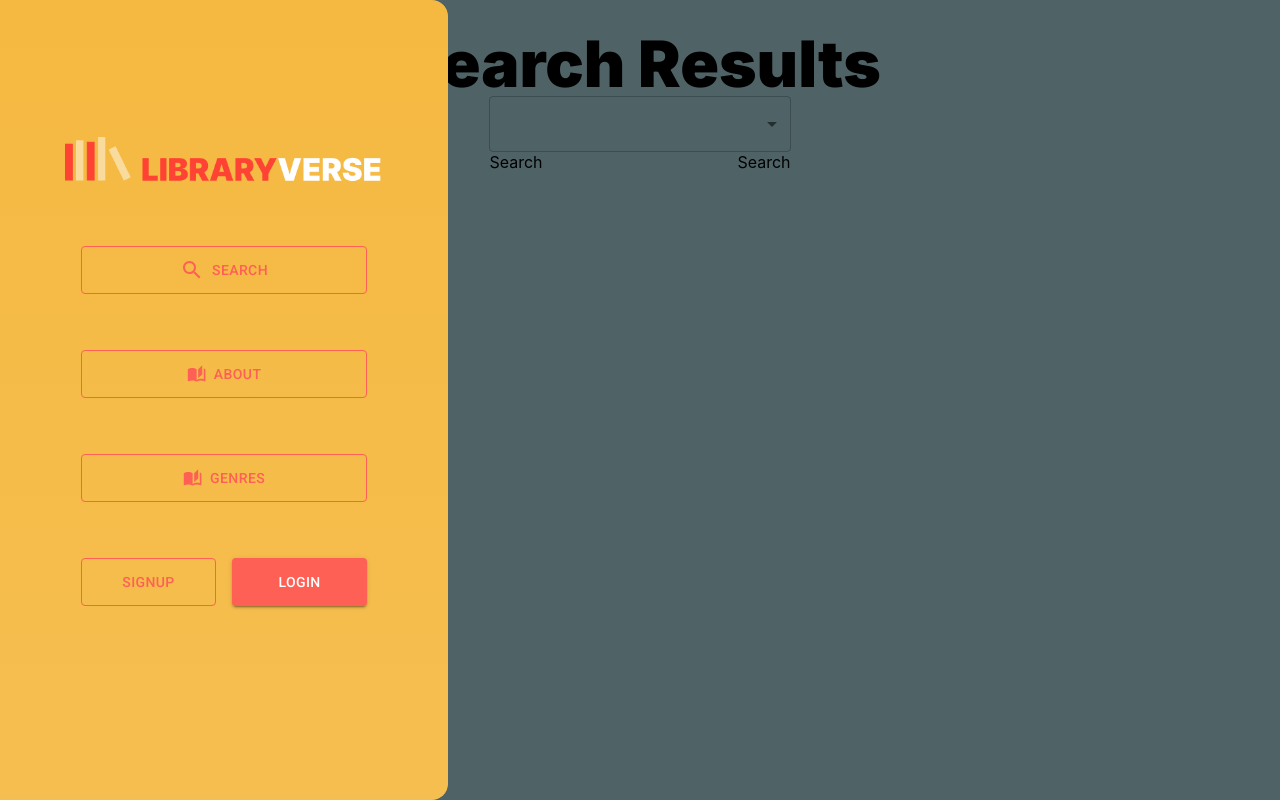
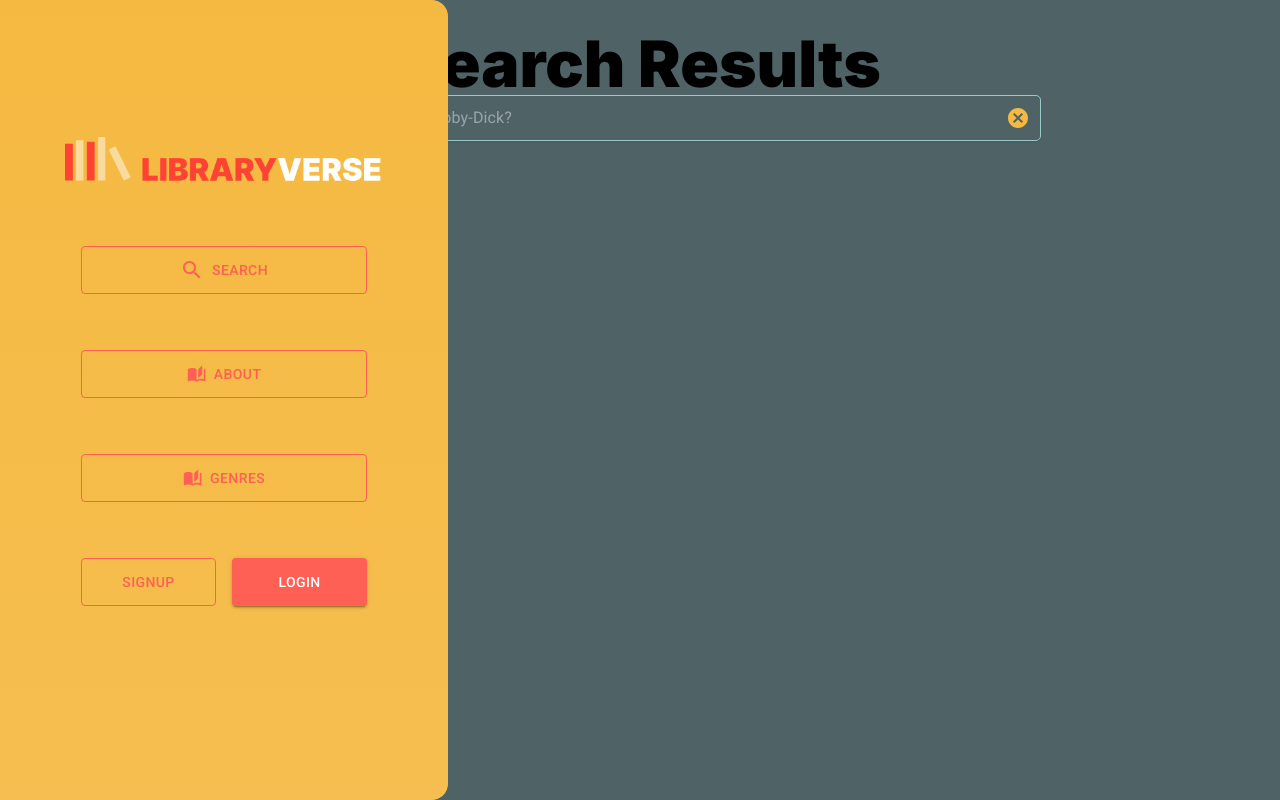
Before and after one commit to BeduTeam8/FrontEndReact, a React (Create React App) app: page / in a window 1280 px wide. Built offline with nearby package versions, Linux system fonts and the light colour scheme; a web font is replaced by a local one.

Commit message:
se borra texto con boton cancel

```diff
--- a/src/components/BarSearch.jsx
+++ b/src/components/BarSearch.jsx
@@ -13,18 +13,20 @@ import BasicMenu from "./MenuInSearchResults";
 // create
 const books = [  "The Great Gatsby",  "Moby-Dick",  "One Hundred Years of Solitude",  "Pride and Prejudice",  "War and Peace",];
 
-// Shuffle the books array using the Fisher-Yates algorithm
-function shuffle(array) {
-  for (let i = array.length - 1; i > 0; i--) {
-    const j = Math.floor(Math.random() * (i + 1));
-    [array[i], array[j]] = [array[j], array[i]];
-  }
-}
 
-;
 
 // create a switch case function based on the state of BasicMenu and export placeholder for inputbase
 const Placeholder = (props) => { // create a component called Placeholder
+	const [textInput, SetInputText] = React.useState("")
+	function textChange(e){
+		SetInputText(e.target.value)
+
+	}
+	if (props.InputField==="borrar" && textInput !== ""){
+		SetInputText("")
+		console.log("test")
+	}
+
 	const placeholder = (BasicMenu) => { // create a function called placeholder
 	  switch (BasicMenu) { // check the value of BasicMenu
 		case "Books":
@@ -50,6 +52,8 @@ const Placeholder = (props) => { // create a component called Placeholder
 		className="InputBase"
 		placeholder={placeholder(props.BasicMenu)} // call the placeholder function and pass the value of BasicMenu as an argument
 		inputProps={{ "aria-label": "Search Bar" }}
+		onChange={textChange}
+		value={textInput}
 	  />
 	);
   }
@@ -59,10 +63,19 @@ export default function BarSearch() {
 
 	// 1. Define a state variable to hold the current menu item
 	const [basicMenu, setBasicMenu] = React.useState("Books");
-
+	const [EraseInput, setEraseInput] = React.useState("");
 	// 2. Define a function that will update the menu item state variable
 	function handleMenuItemSelect(menuItem) {
 	  setBasicMenu(menuItem);
+	}
+	function eraseText (){
+		setEraseInput("borrar")
+		console.log(EraseInput)
+	}
+	function offeraseText (e){
+		setEraseInput("")
+		console.log(EraseInput)
+
 	}
 
 	return (
@@ -83,8 +96,12 @@ export default function BarSearch() {
 				<IconButton type="button" sx={{ p: "10px" }} aria-label="search">
 					<SearchIcon className="SearchBar-Icon" />
 				</IconButton>
-				<Placeholder BasicMenu={basicMenu} />
-				<IconButton sx={{ p: "10px" }} aria-label="menu">
+				<Placeholder BasicMenu={basicMenu} InputField={EraseInput}/>
+				<IconButton
+					sx={{ p: "10px" }} aria-label="menu"
+					onMouseDown={eraseText}
+					onMouseUp={offeraseText}
+					>
 					<CancelIcon  className="SearchBar-Icon" />
 				</IconButton>
 			</Paper>
--- a/src/components/MenuInSearchResults.jsx
+++ b/src/components/MenuInSearchResults.jsx
@@ -2,7 +2,7 @@ import * as React from "react";
 import Button from "@mui/material/Button";
 import Menu from "@mui/material/Menu";
 import MenuItem from "@mui/material/MenuItem";
-import { PropTypes } from "react";
+//import { PropTypes } from "react";
 
 
 
@@ -17,6 +17,7 @@ export default function BasicMenu(props) {
 		setAnchorEl(event.currentTarget);
 	};
 	const handleClose = (event) => {
+		console.log(event.target.innerText)
 		setAnchorEl(null);
 		if (event.target.innerText !== "") {
 			setOpciones((opciones = event.target.innerText));
--- a/src/pages/SearchPage.js
+++ b/src/pages/SearchPage.js
@@ -1,59 +1,15 @@
 import React from "react";
 import ReactDOM from "react-dom";
-// import inputlabe menutime formcontrol and select from @mui/material
-import InputLabel from "@mui/material/InputLabel";
-import MenuItem from "@mui/material/MenuItem";
-import FormControl from "@mui/material/FormControl";
-import Select from "@mui/material/Select";
+import BarSearch from "../components/BarSearch";
 
-export default function SimpleSelect() {
-	const [age, setAge] = React.useState("");
-	const inputLabel = React.useRef(null);
-	const [labelWidth, setLabelWidth] = React.useState(0);
-	React.useEffect(() => {
-		setLabelWidth(inputLabel.current.offsetWidth);
-	}, []);
-	const handleChange = (event) => {
-		setAge(event.target.value);
-	};
+export default function Landing() {
+
 	return (
 		<main>
 			<h2 className="FS-64px FW-900 FF-Inter">Search Results</h2>
+		<BarSearch></BarSearch>
 
-			<FormControl variant="outlined" className="Form">
-				<InputLabel
-					ref={inputLabel}
-					id="demo-simple-select-outlined-label"
-				></InputLabel>
-				<Select
-					labelId="demo-simple-select-outlined-label"
-					id="demo-simple-select-outlined"
-					value={age}
-					onChange={handleChange}
-					labelWidth={labelWidth}
-				>
-					<MenuItem value="">
-						<em>None</em>
-					</MenuItem>
-					<MenuItem value={10}>Ten</MenuItem>
-					<MenuItem value={20}>Twenty</MenuItem>
-					<MenuItem value={30}>Thirty</MenuItem>
-				</Select>
-
-				<InputLabel
-					ref={inputLabel} /* This is the label for the select menu */
-					id="demo-simple-select-outlined-label"
-				>
-					{/* search form */}
-				</InputLabel>
-				<form className="SearchForm">
-					<input type="text" placeholder="Search" className="SearchInput" />
-					<button type="submit" className="SearchButton">
-						Search
-					</button>
-				</form>
-			</FormControl>
 		</main>
 	);
 }
-ReactDOM.render(<SimpleSelect />, document.getElementById("root"));
+ReactDOM.render(<Landing />, document.getElementById("root"));
```
